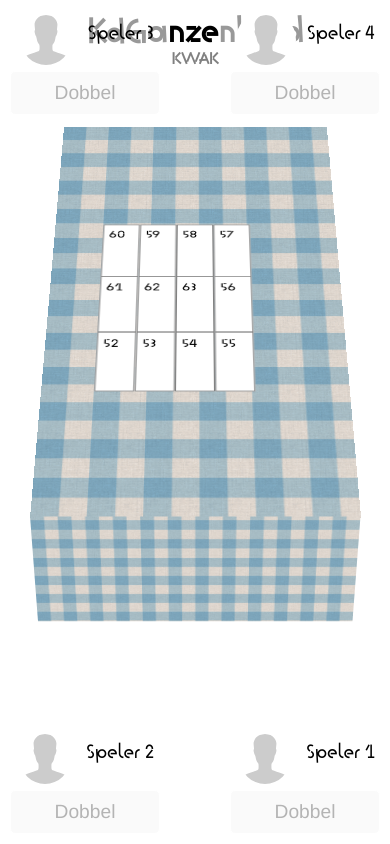
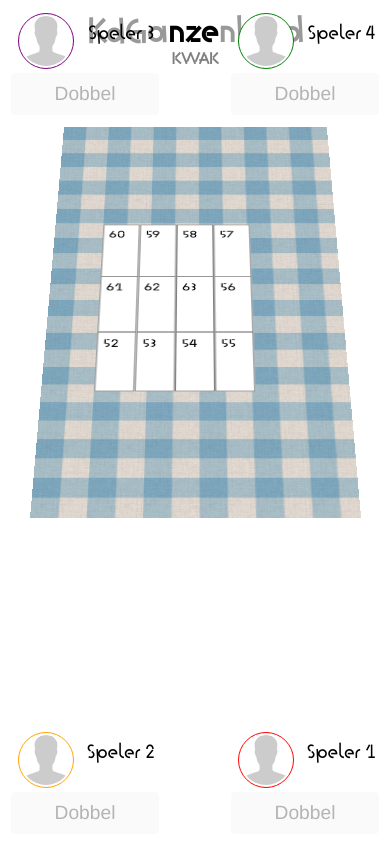
Before and after one commit to TVke/KdGanzenbord, a PHP site: page / in a window 390 px wide. Run offline with PHP 8.4, Linux system fonts and the light colour scheme.

Commit message:
add colors

```diff
--- a/index.html
+++ b/index.html
@@ -54,6 +54,9 @@
 		</div>
 		<div id="game">
 			<div class="pawn-1 place-52"></div>
+			<div class="pawn-2 place-62"></div>
+			<div class="pawn-3 place-57"></div>
+			<div class="pawn-4 place-55"></div>
 			<div id="board">
 				<div id="tile-1"></div>
 				<div id="tile-2"></div>
--- a/style/styles.css
+++ b/style/styles.css
@@ -26,7 +26,7 @@ h1,h2,h3 {
 }
 
 h2 {
-	color:#808080;
+	color:gray;
 	font-size:1em;
 }
 
@@ -80,7 +80,9 @@ header {
 	height:50px;
 	border-radius:50%;
 	background:#fff;
-	padding:5px;
+	padding:2px;
+	margin: 3px;
+	border: 1px solid;
 }
 
 #players span {
@@ -132,6 +134,18 @@ header {
 #player-4 {
 	right:0;
 	top:0;
+}
+#player-1 img{
+	border-color: red;
+}
+#player-2 img{
+	border-color: orange;
+}
+#player-3 img{
+	border-color: purple;
+}
+#player-4 img{
+	border-color: green;
 }
 
 /* dices */
@@ -199,49 +213,50 @@ header {
 /* gameboard */
 #game {
 	z-index:-1;
-	width: 75%;
-	margin: 0 auto;/*80px not in perspective*/
-	position: relative;
-	perspective: 2000px;
+	width:75%;
+	margin:0 auto;
+/*80px not in perspective*/
+	position:relative;
+	perspective:2000px;
 }
 
-#game::after{
-	content: "";
-	display: block;
-	position: absolute;
-	width: 118%;
+#game::after {
+	content:"";
+	display:block;
+	position:absolute;
+	width:118%;
 	height:165px;
-	background: url("table-cloth-blue.png");
-	background-size: cover;
-	background-position-y: -3%;
-	transform-origin: top center;
-	transform: rotateX(50deg)rotateZ(0deg)translateY(-115px)translate(-7.6%)rotateX(-90deg);
+	background:url(table-cloth-blue.png);
+	background-size:cover;
+	background-position-y:-3%;
+	transform-origin:top center;
+	transform:rotateX(50deg)rotateZ(0deg)translateY(-115px)translate(-7.6%)rotateX(-90deg);
 }
 
 #board {
 	display:flex;
 	display:-webkit-flex;
 	flex-wrap:wrap;
-	width: 100%;
+	width:100%;
 	height:600px;
-	background: url("table-cloth-blue.png");
-	background-size: cover;
-	transform: rotateX(50deg)rotate(0deg);
-	position: relative;
+	background:url(table-cloth-blue.png);
+	background-size:cover;
+	transform:rotateX(50deg)rotate(0deg);
+	position:relative;
 }
 
 /* pawn */
-#game div[class^="pawn-"]{
+#game div[class^="pawn-"] {
 	width:10%;
 	height:45px;
 	padding:5px;
-	border:1px solid #808080;
-	background: #fff;
-	position: absolute;
-	margin: 0 auto;
-	top: 276px;
-	left: 0;
-	right: 0;
+	border:1px solid gray;
+	background:#fff;
+	position:absolute;
+	margin:0 auto;
+	top:276px;
+	left:0;
+	right:0;
 }
 
 /* board tiles */
@@ -250,52 +265,63 @@ header {
 	width:9%;
 	height:73.7px;
 	padding:5px;
-	border:1px solid #808080;
-	background: #fff;
-	position: absolute;
-	margin: 0 auto;
-	top: 263.15px;
-	left: 0;
-	right: 0;
+	border:1px solid gray;
+	background:#fff;
+	position:absolute;
+	margin:0 auto;
+	top:263.15px;
+	left:0;
+	right:0;
 }
 
 #board div::before {
 	content:counter(tileIndex);
 }
 
-#tile-62,.place-62{
-	transform: translate(-100%);
+#tile-62,.place-62 {
+	transform:translate(-100%);
 }
-#tile-61,.place-61{
-	transform: translate(-200%);
+
+#tile-61,.place-61 {
+	transform:translate(-200%);
 }
-#tile-60,.place-60{
-	transform: translate(-200%,-100%);
+
+#tile-60,.place-60 {
+	transform:translate(-200%,-100%);
 }
-#tile-59,.place-59{
-	transform: translate(-100%,-100%);
+
+#tile-59,.place-59 {
+	transform:translate(-100%,-100%);
 }
-#tile-58,.place-58{
-	transform: translate(0,-100%);
+
+#tile-58,.place-58 {
+	transform:translate(0,-100%);
 }
-#tile-57,.place-57{
-	transform: translate(100%,-100%);
+
+#tile-57,.place-57 {
+	transform:translate(100%,-100%);
 }
-#tile-56,.place-56{
-	transform: translate(100%,0);
+
+#tile-56,.place-56 {
+	transform:translate(100%,0);
 }
-#tile-55,.place-55{
-	transform: translate(100%,100%);
+
+#tile-55,.place-55 {
+	transform:translate(100%,100%);
 }
-#tile-54,.place-54{
-	transform: translate(0,100%);
+
+#tile-54,.place-54 {
+	transform:translate(0,100%);
 }
-#tile-53,.place-53{
-	transform: translate(-100%,100%);
+
+#tile-53,.place-53 {
+	transform:translate(-100%,100%);
 }
-#tile-52,.place-52{
-	transform: translate(-200%,100%);
+
+#tile-52,.place-52 {
+	transform:translate(-200%,100%);
 }
+
 /*
 #tile-51,.place-51{
 	transform: translate(-200%,-200%);
@@ -451,3 +477,10 @@ header {
 	transform: translate(200%,-400%);
 }
 */
+
+/* to small rules */
+@media screen and (max-width: 800px){
+	#game::after{
+		display: none;
+	}
+}
```
